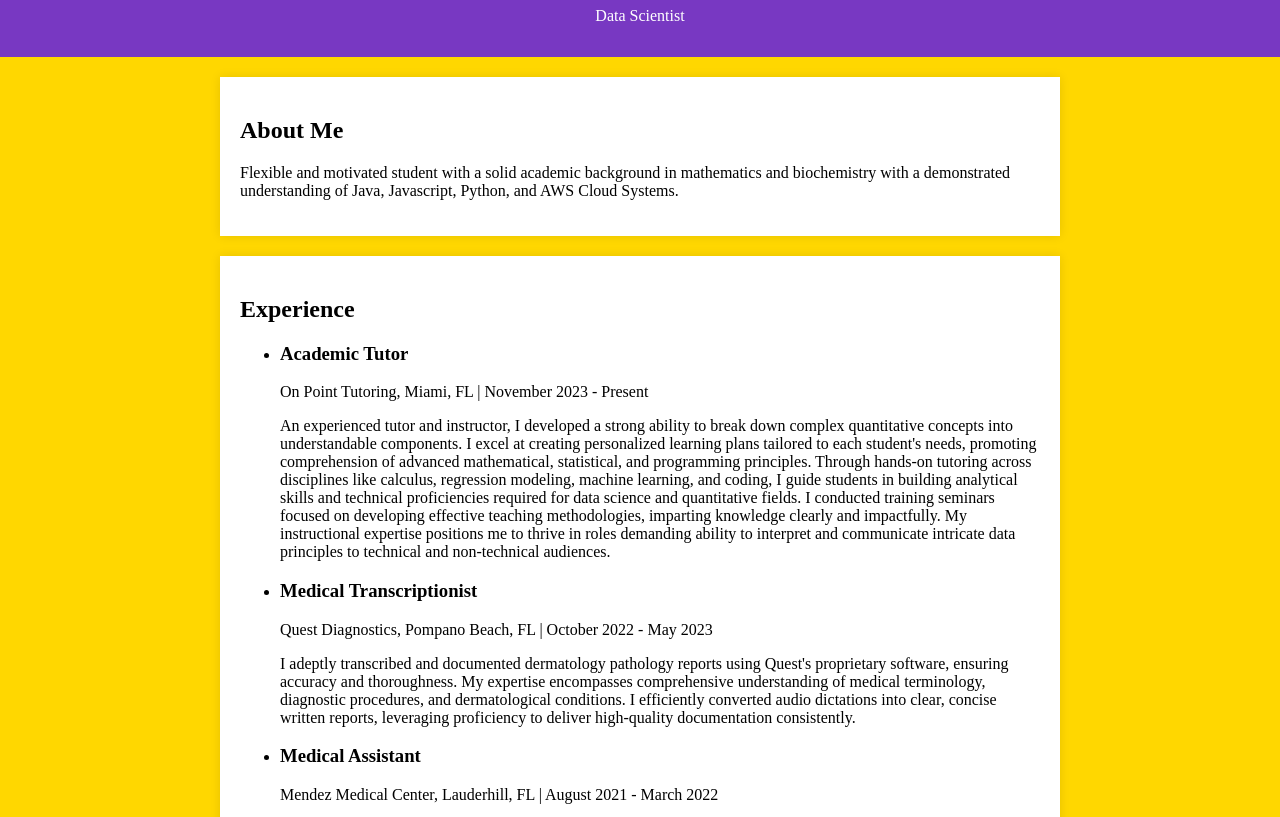
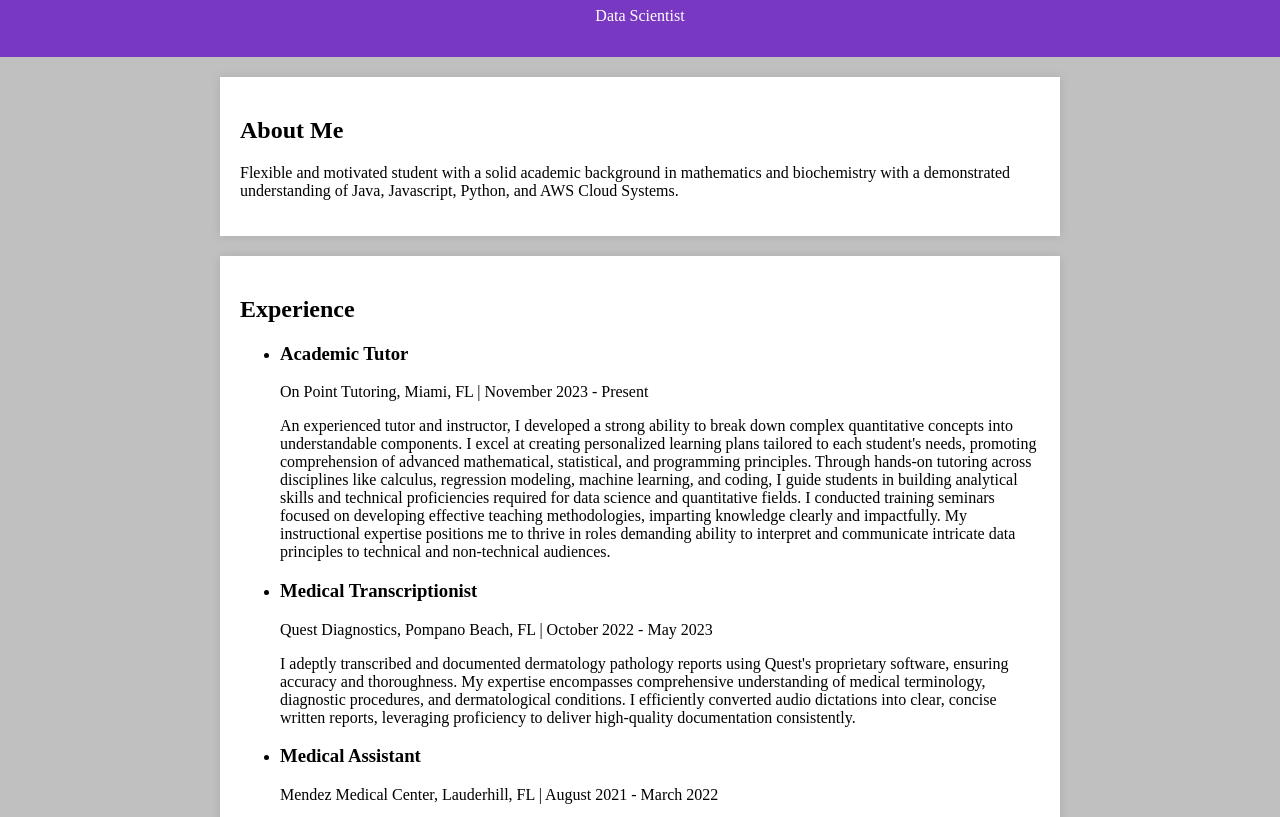
Before and after one commit to mohan-kolla/mohan-kolla.github.io, a plain HTML site: page index.html in a window 1280 px wide. Shown: the part 107-924 px from the top of the page. Drawn offline with Linux system fonts and the light colour scheme; a web font is replaced by a local one.

Commit message:
Silver Update index.html

```diff
--- a/index.html
+++ b/index.html
@@ -13,7 +13,7 @@ i<!DOCTYPE html>
             font-family: Alice;
             margin: 0;
             padding: 0;
-            background-color: #ffd700;
+            background-color: #C0C0C0;
 
         }
 
```
